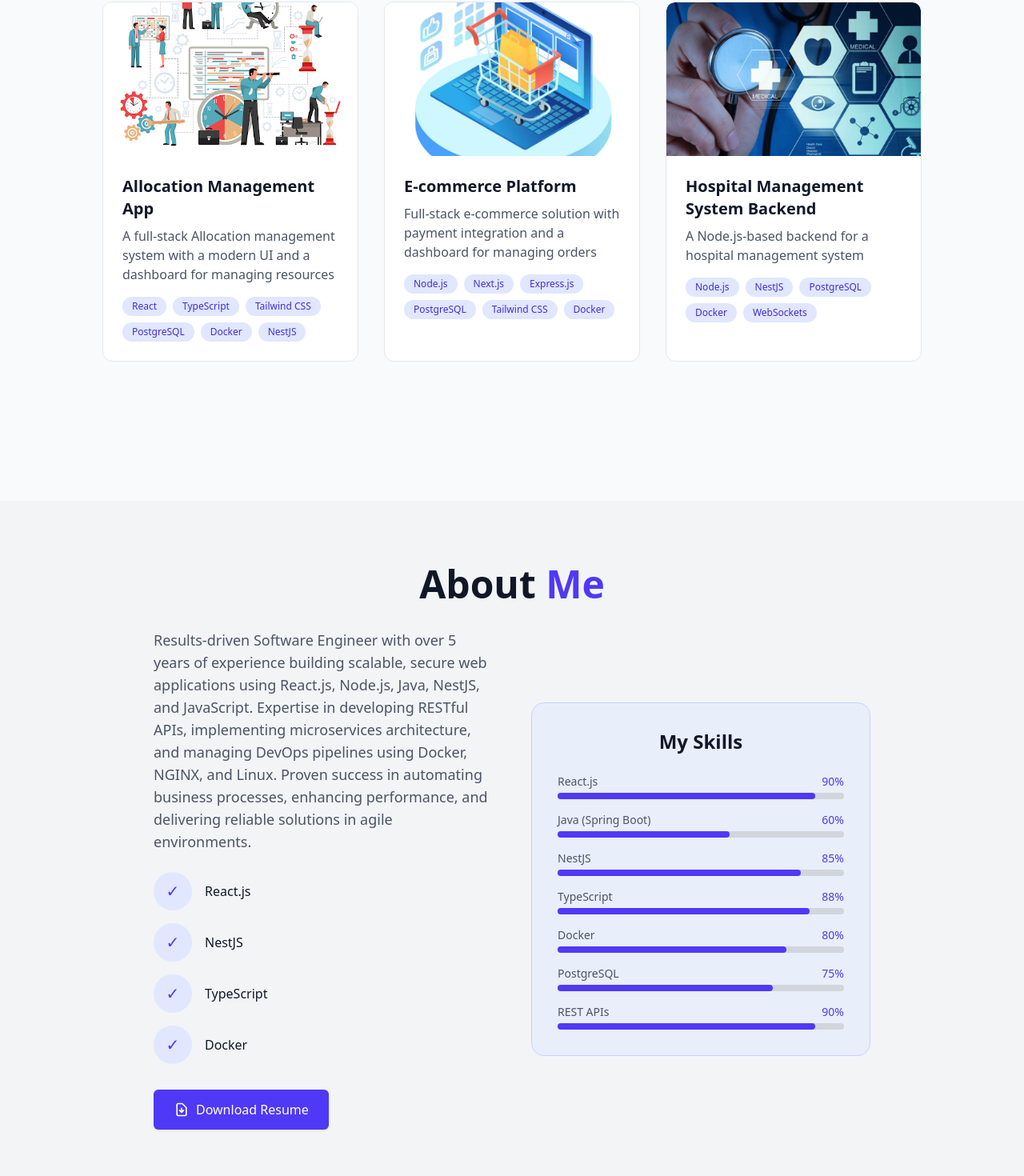
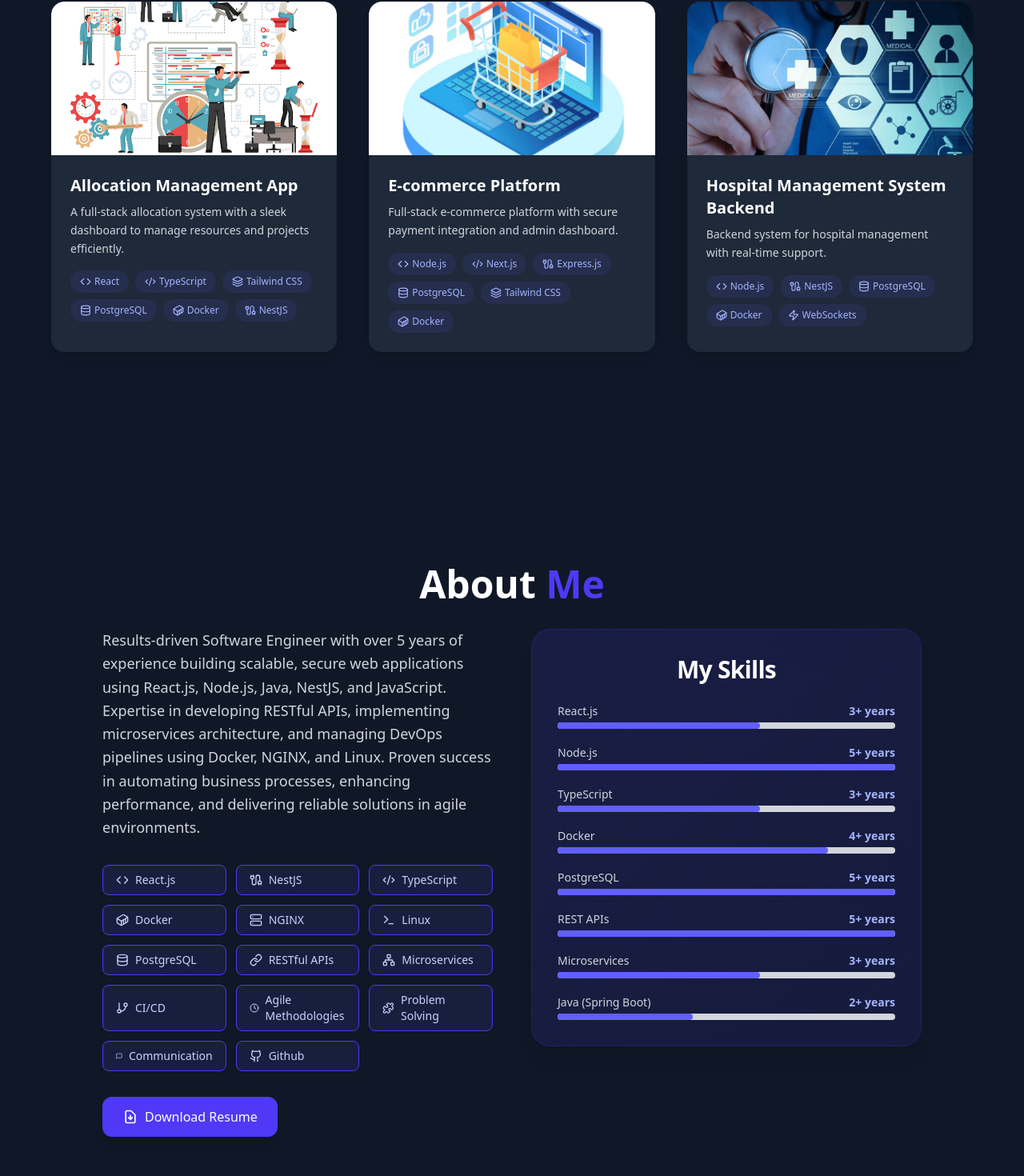
Before and after one commit to mohamedsamy911/Portfolio, a React (Vite) app: page / in a window 1280 px wide. Shown: the part 974-2444 px from the top of the page at 80% size. Built offline with nearby package versions, Linux system fonts and the light colour scheme; no server answers.

Commit message:
Feat: - add animation to projects section - change my skills card from precentage to years of exprince and add some animation - Gemini now responds with the language of the question

```diff
--- a/package.json
+++ b/package.json
@@ -20,6 +20,7 @@
     "@tailwindcss/vite": "^4.1.11",
     "framer-motion": "^12.23.6",
     "gsap": "^3.13.0",
+    "lucide-react": "^0.525.0",
     "react": "^19.1.0",
     "react-dom": "^19.1.0",
     "react-markdown": "^10.1.0",
--- a/src/components/AboutSection.tsx
+++ b/src/components/AboutSection.tsx
@@ -1,17 +1,55 @@
-import { motion } from "framer-motion";
-import React from "react"; // Explicitly import React for FC type
+import { motion, useInView } from "framer-motion";
+import React, { useEffect, useRef, useState, type JSX } from "react";
 import { RESUME_CONTENT } from "./AIChat";
 import resumePdfPath from "../assets/Resume 22025.pdf";
+import * as Icons from "lucide-react";
+
 interface AboutSectionProps {
   readonly theme: string;
 }
 
 const AboutSection: React.FC<AboutSectionProps> = ({ theme }) => {
-  // Extracting relevant data from RESUME_CONTENT
-  const professionalSummary = /PROFESSIONAL SUMMARY:([\s\S]*?)TECHNICAL SKILLS:/
+  const cardRef = useRef(null);
+  const isInView = useInView(cardRef, { amount: 0.3 });
+  const [hasAnimated, setHasAnimated] = useState(false);
+
+  useEffect(() => {
+    isInView ? setHasAnimated(true) : setHasAnimated(false);
+  }, [isInView]);
+
+  const professionalSummary =
+    /PROFESSIONAL SUMMARY:([\s\S]*?)TECHNICAL SKILLS:/i
       .exec(RESUME_CONTENT)?.[1]
       .trim();
-  // const resumePdfPath = "../assets/Resume 22025.pdf";
+
+  const skillIconMap: Record<string, JSX.Element> = {
+    "React.js": <Icons.Code className="w-4 h-4" />,
+    NestJS: <Icons.Cable className="w-4 h-4" />,
+    TypeScript: <Icons.Code2 className="w-4 h-4" />,
+    Docker: <Icons.Container className="w-4 h-4" />,
+    NGINX: <Icons.Server className="w-4 h-4" />,
+    Linux: <Icons.Terminal className="w-4 h-4" />,
+    PostgreSQL: <Icons.Database className="w-4 h-4" />,
+    "RESTful APIs": <Icons.Link className="w-4 h-4" />,
+    Microservices: <Icons.Network className="w-4 h-4" />,
+    "CI/CD": <Icons.GitBranch className="w-4 h-4" />,
+    "Agile Methodologies": <Icons.Clock className="w-4 h-4" />,
+    "Problem Solving": <Icons.Puzzle className="w-4 h-4" />,
+    Communication: <Icons.MessageSquare className="w-4 h-4" />,
+    Github: <Icons.Github className="w-4 h-4" />,
+  };
+
+  const experienceData = [
+    { technology: "React.js", years: 3 },
+    { technology: "Node.js", years: 5 },
+    { technology: "TypeScript", years: 3 },
+    { technology: "Docker", years: 4 },
+    { technology: "PostgreSQL", years: 5 },
+    { technology: "REST APIs", years: 5 },
+    { technology: "Microservices", years: 3 },
+    { technology: "Java (Spring Boot)", years: 2 },
+  ];
+
   const keySkills = [
     "React.js",
     "NestJS",
@@ -26,24 +64,14 @@ const AboutSection: React.FC<AboutSectionProps> = ({ theme }) => {
     "Agile Methodologies",
     "Problem Solving",
     "Communication",
-  ];
-
-  // For the "My Skills" section, using a selection of key technical skills with arbitrary levels
-  const mySkills = [
-    { name: "React.js", level: 90 },
-    { name: "Java (Spring Boot)", level: 60 },
-    { name: "NestJS", level: 85 },
-    { name: "TypeScript", level: 88 },
-    { name: "Docker", level: 80 },
-    { name: "PostgreSQL", level: 75 },
-    { name: "REST APIs", level: 90 },
+    "Github",
   ];
 
   return (
     <section
       id="about"
-      className={`min-h-screen w-full py-20 px-4 ${
-        theme === "dark" ? "bg-gray-800" : "bg-gray-100"
+      className={`min-h-screen w-full py-20 px-4 transition-colors duration-300 ${
+        theme === "dark" ? "bg-gray-900" : "bg-gray-100"
       }`}
     >
       <div className="container mx-auto">
@@ -52,7 +80,7 @@ const AboutSection: React.FC<AboutSectionProps> = ({ theme }) => {
           whileInView={{ opacity: 1, y: 0 }}
           transition={{ duration: 0.8 }}
           viewport={{ once: true }}
-          className="max-w-4xl mx-auto text-center"
+          className="max-w-5xl mx-auto text-center"
         >
           <h2
             className={`text-4xl md:text-5xl font-bold mb-8 ${
@@ -63,61 +91,61 @@ const AboutSection: React.FC<AboutSectionProps> = ({ theme }) => {
             <span className="text-indigo-600 dark:text-indigo-400">Me</span>
           </h2>
 
-          <div className="grid md:grid-cols-2 gap-12 items-center">
+          <div className="grid md:grid-cols-2 gap-12 items-start">
+            {/* Summary + Skills */}
             <div className="text-left">
               <p
-                className={`text-lg mb-6 ${
-                  theme === "dark" ? "text-gray-300" : "text-gray-600"
+                className={`text-lg mb-6 leading-relaxed ${
+                  theme === "dark" ? "text-gray-300" : "text-gray-700"
                 }`}
               >
                 {professionalSummary ||
                   "Results-driven Software Engineer with extensive experience in building scalable, secure web applications."}
               </p>
-              <div className="space-y-4">
-                {keySkills.slice(0, 4).map(
-                  (
-                    skill // Displaying a subset of key skills with checkmarks
-                  ) => (
-                    <div key={skill} className="flex items-center">
-                      <div
-                        className={`w-12 h-12 rounded-full flex items-center justify-center mr-4 ${
+
+              {/* Skill Badges */}
+              <motion.div
+                initial="hidden"
+                whileInView="visible"
+                variants={{
+                  hidden: {},
+                  visible: { transition: { staggerChildren: 0.05 } },
+                }}
+                viewport={{ once: true }}
+                className="grid grid-cols-2 sm:grid-cols-3 gap-3 mt-8"
+              >
+                {keySkills.map((skill) => (
+                  <motion.div
+                    key={skill}
+                    initial={{ opacity: 0, y: 10 }}
+                    animate={{ opacity: 1, y: 0 }}
+                    transition={{ duration: 0.3 }}
+                    className={`flex items-center px-4 py-2 rounded-lg shadow-sm border gap-2 text-sm font-medium
+        ${
           theme === "dark"
-                            ? "bg-indigo-500/10"
-                            : "bg-indigo-100"
-                        }`}
+            ? "bg-indigo-500/10 text-indigo-200 border-indigo-600 hover:bg-indigo-600/20"
+            : "bg-indigo-100 text-indigo-800 border-indigo-300 hover:bg-indigo-200"
+        } transition-transform duration-200 hover:-translate-y-1`}
                   >
-                        <span
-                          className={`text-xl ${
-                            theme === "dark"
-                              ? "text-indigo-400"
-                              : "text-indigo-600"
-                          }`}
-                        >
-                          ✓
-                        </span>
-                      </div>
-                      <span
-                        className={
-                          theme === "dark" ? "text-white" : "text-gray-900"
-                        }
-                      >
+                    {skillIconMap[skill] || (
+                      <Icons.BadgeInfo className="w-4 h-4" />
+                    )}
                     {skill}
-                      </span>
-                    </div>
-                  )
-                )}
-              </div>
-              {/* Download Resume Button */}
+                  </motion.div>
+                ))}
+              </motion.div>
+
+              {/* Download Button */}
               <motion.a
                 href={resumePdfPath}
-                download="Mohamed_Samy_Resume.pdf" // Suggested filename for download
-                whileHover={{ scale: 1.02 }}
+                download="Mohamed_Samy_Resume.pdf"
+                whileHover={{ scale: 1.05 }}
                 whileTap={{ scale: 0.98 }}
-                className={`mt-8 inline-flex items-center justify-center px-6 py-3 border border-transparent text-base font-medium rounded-md shadow-sm transition-colors duration-200
+                className={`mt-8 inline-flex items-center justify-center px-6 py-3 border border-transparent text-base font-medium rounded-xl shadow-lg transition-all duration-300
                   ${
                     theme === "dark"
-                      ? "bg-indigo-600 text-white hover:bg-indigo-700 focus:ring-indigo-500"
-                      : "bg-indigo-600 text-white hover:bg-indigo-700 focus:ring-indigo-500"
+                      ? "bg-indigo-600 text-white hover:shadow-indigo-500/30"
+                      : "bg-indigo-600 text-white hover:shadow-indigo-400/40"
                   }
                 `}
               >
@@ -133,64 +161,69 @@ const AboutSection: React.FC<AboutSectionProps> = ({ theme }) => {
                     strokeLinejoin="round"
                     strokeWidth={2}
                     d="M12 10v6m0 0l-3-3m3 3l3-3m2 8H7a2 2 0 01-2-2V5a2 2 0 012-2h5.586a1 1 0 01.707.293l5.414 5.414a1 1 0 01.293.707V19a2 2 0 01-2 2z"
-                  ></path>
+                  />
                 </svg>
                 Download Resume
               </motion.a>
             </div>
 
+            {/* Skills/Experience Card */}
             <motion.div
               initial={{ scale: 0.9 }}
               whileInView={{ scale: 1 }}
               transition={{ duration: 0.5 }}
               className="relative"
+              ref={cardRef}
             >
               <div
-                className={`rounded-2xl p-8 backdrop-blur-sm border ${
+                className={`rounded-3xl p-8 shadow-xl border backdrop-blur-xl transition-all duration-300
+        ${
           theme === "dark"
-                    ? "bg-indigo-500/10 border-indigo-500/20"
-                    : "bg-indigo-100/50 border-indigo-200"
+            ? "bg-gradient-to-br from-indigo-900/30 to-indigo-600/10 border-indigo-600/20"
+            : "bg-gradient-to-br from-white to-indigo-100/50 border-indigo-200"
         }`}
               >
                 <h3
-                  className={`text-2xl font-bold mb-6 ${
-                    theme === "dark" ? "text-white" : "text-gray-900"
+                  className={`text-3xl font-semibold mb-6 tracking-tight ${
+                    theme === "dark" ? "text-white" : "text-gray-800"
                   }`}
                 >
                   My Skills
                 </h3>
-                <div className="space-y-4">
-                  {mySkills.map((skill) => (
-                    <div key={skill.name}>
-                      <div className="flex justify-between items-center mb-1">
+                <div className="space-y-5">
+                  {experienceData.map((item) => (
+                    <div key={item.technology}>
+                      <div className="flex justify-between mb-1">
                         <span
                           className={`text-sm font-medium ${
-                            theme === "dark" ? "text-gray-300" : "text-gray-600"
+                            theme === "dark" ? "text-gray-300" : "text-gray-700"
                           }`}
                         >
-                          {skill.name}
+                          {item.technology}
                         </span>
                         <span
-                          className={`text-sm ${
+                          className={`text-sm font-semibold ${
                             theme === "dark"
-                              ? "text-indigo-400"
+                              ? "text-indigo-300"
                               : "text-indigo-600"
                           }`}
                         >
-                          {skill.level}%
+                          {item.years}+ {item.years === 1 ? "year" : "years"}
                         </span>
                       </div>
-                      <div
-                        className={`w-full rounded-full h-2 ${
-                          theme === "dark" ? "bg-gray-700" : "bg-gray-300"
-                        }`}
-                      >
-                        <div
-                          className={`h-2 rounded-full transition-all duration-500 ease-out ${
+                      <div className="w-full h-2 rounded-full bg-gray-300 dark:bg-gray-700 overflow-hidden">
+                        <motion.div
+                          initial={{ width: 0 }}
+                          animate={
+                            hasAnimated
+                              ? { width: `${(item.years / 5) * 100}%` }
+                              : { width: 0 }
+                          }
+                          transition={{ duration: 0.7, delay: 0.1 }}
+                          className={`h-full rounded-full ${
                             theme === "dark" ? "bg-indigo-500" : "bg-indigo-600"
                           }`}
-                          style={{ width: `${skill.level}%` }}
-                        ></div>
+                        />
                       </div>
                     </div>
                   ))}
@@ -203,4 +236,5 @@ const AboutSection: React.FC<AboutSectionProps> = ({ theme }) => {
     </section>
   );
 };
+
 export default AboutSection;
--- a/src/components/GlareHover.tsx
+++ b/src/components/GlareHover.tsx
@@ -88,7 +88,7 @@ const GlareHover: React.FC<GlareHoverProps> = ({
 
   return (
     <div
-      className={`relative grid place-items-center overflow-hidden cursor-pointer ${className}`}
+      className={`relative place-items-center overflow-hidden cursor-pointer ${className}`}
       style={{
         width,
         height,
--- a/src/components/ProjectsSection.tsx
+++ b/src/components/ProjectsSection.tsx
@@ -3,47 +3,65 @@ import hms from "../assets/hms.png";
 import ras from "../assets/ras.png";
 import ecommerce from "../assets/e-commerce.png";
 import GlareHover from "./GlareHover";
+import {
+  Code,
+  Database,
+  Layers,
+  Zap,
+  Container,
+  Code2,
+  Cable,
+} from "lucide-react";
+
 const projects = [
   {
     title: "Allocation Management App",
     description:
-      "A full-stack Allocation management system with a modern UI and a dashboard for managing resources",
+      "A full-stack allocation system with a sleek dashboard to manage resources and projects efficiently.",
     tags: [
-      "React",
-      "TypeScript",
-      "Tailwind CSS",
-      "PostgreSQL",
-      "Docker",
-      "NestJS",
+      { label: "React", icon: <Code className="w-3.5 h-3.5" /> },
+      { label: "TypeScript", icon: <Code2 className="w-3.5 h-3.5" /> },
+      { label: "Tailwind CSS", icon: <Layers className="w-3.5 h-3.5" /> },
+      { label: "PostgreSQL", icon: <Database className="w-3.5 h-3.5" /> },
+      { label: "Docker", icon: <Container className="w-3.5 h-3.5" /> },
+      { label: "NestJS", icon: <Cable className="w-3.5 h-3.5" /> },
     ],
     pic: ras,
   },
   {
     title: "E-commerce Platform",
     description:
-      "Full-stack e-commerce solution with payment integration and a dashboard for managing orders",
+      "Full-stack e-commerce platform with secure payment integration and admin dashboard.",
     tags: [
-      "Node.js",
-      "Next.js",
-      "Express.js",
-      "PostgreSQL",
-      "Tailwind CSS",
-      "Docker",
+      { label: "Node.js", icon: <Code className="w-3.5 h-3.5" /> },
+      { label: "Next.js", icon: <Code2 className="w-3.5 h-3.5" /> },
+      { label: "Express.js", icon: <Cable className="w-3.5 h-3.5" /> },
+      { label: "PostgreSQL", icon: <Database className="w-3.5 h-3.5" /> },
+      { label: "Tailwind CSS", icon: <Layers className="w-3.5 h-3.5" /> },
+      { label: "Docker", icon: <Container className="w-3.5 h-3.5" /> },
     ],
     pic: ecommerce,
   },
   {
     title: "Hospital Management System Backend",
-    description: "A Node.js-based backend for a hospital management system",
-    tags: ["Node.js", "NestJS", "PostgreSQL", "Docker", "WebSockets"],
+    description:
+      "Backend system for hospital management with real-time support.",
+    tags: [
+      { label: "Node.js", icon: <Code className="w-3.5 h-3.5" /> },
+      { label: "NestJS", icon: <Cable className="w-3.5 h-3.5" /> },
+      { label: "PostgreSQL", icon: <Database className="w-3.5 h-3.5" /> },
+      { label: "Docker", icon: <Container className="w-3.5 h-3.5" /> },
+      { label: "WebSockets", icon: <Zap className="w-3.5 h-3.5" /> },
+    ],
     pic: hms,
   },
 ];
+
 interface ProjectsSectionProps {
   readonly theme: string;
 }
-const ProjectsSection: React.FC<ProjectsSectionProps> = ({theme}) => {
 
+const ProjectsSection: React.FC<ProjectsSectionProps> = ({ theme }) => {
   return (
     <section
       id="projects"
@@ -57,7 +75,7 @@ const ProjectsSection: React.FC<ProjectsSectionProps> = ({theme}) => {
           whileInView={{ opacity: 1, y: 0 }}
           transition={{ duration: 0.8 }}
           viewport={{ once: true }}
-          className="max-w-5xl mx-auto"
+          className="max-w-6xl mx-auto"
         >
           <h2
             className={`text-4xl md:text-5xl font-bold mb-12 text-center ${
@@ -70,66 +88,68 @@ const ProjectsSection: React.FC<ProjectsSectionProps> = ({theme}) => {
             </span>
           </h2>
 
-          <div className="grid md:grid-cols-2 lg:grid-cols-3 gap-8">
+          <div className="grid md:grid-cols-2 lg:grid-cols-3 gap-10">
             {projects.map((project, index) => (
               <motion.div
                 key={project.title}
-                initial={{ opacity: 0, y: 20 }}
+                initial={{ opacity: 0, y: 30 }}
                 whileInView={{ opacity: 1, y: 0 }}
-                transition={{ duration: 0.5, delay: index * 0.1 }}
+                transition={{ duration: 0.6, delay: index * 0.15 }}
                 viewport={{ once: true }}
-                className={`rounded-xl overflow-hidden hover:shadow-lg transition-all ${
+                className={`rounded-2xl overflow-hidden shadow-lg hover:shadow-2xl transition-all duration-300 group ${
                   theme === "dark"
-                    ? "bg-gray-800 hover:shadow-indigo-500/10"
-                    : "bg-white hover:shadow-indigo-400/10 border border-gray-200"
+                    ? "bg-gray-800 hover:shadow-indigo-600/20"
+                    : "bg-white hover:shadow-indigo-400/20 border border-gray-200"
                 }`}
               >
                 <GlareHover
-
                   glareColor="#ffffff"
                   glareOpacity={0.3}
                   glareAngle={-30}
                   glareSize={300}
                   transitionDuration={800}
                   playOnce={false}
+                  className="h-full"
                 >
                   <div
-                    className={`h-48 w-full ${
-                      theme === "dark" ? "bg-indigo-500/10" : "bg-indigo-100/50"
+                    className={`h-48 w-full overflow-hidden ${
+                      theme === "dark" ? "bg-indigo-500/10" : "bg-indigo-100/40"
                     }`}
                   >
                     <img
-                      className="w-full h-full object-cover"
                       src={project.pic}
                       alt={project.title}
+                      className="w-full h-full object-cover group-hover:scale-105 transition-transform duration-500 rounded-t-2xl"
                     />
                   </div>
                   <div className="p-6">
                     <h3
-                      className={`text-xl font-bold mb-2 ${
-                        theme === "dark" ? "text-white" : "text-gray-900"
+                      className={`text-xl font-bold mb-2 transition-colors ${
+                        theme === "dark" ? "text-white" : "text-gray-800"
                       }`}
                     >
                       {project.title}
                     </h3>
                     <p
-                      className={`mb-4 ${
+                      className={`mb-4 text-sm leading-relaxed ${
                         theme === "dark" ? "text-gray-300" : "text-gray-600"
                       }`}
                     >
                       {project.description}
                     </p>
-                    <div className="flex flex-wrap gap-2">
-                      {project.tags.map((tag) => (
+                    <div className="flex flex-wrap gap-2 mt-4">
+                      {project.tags.map(({ label, icon }) => (
                         <span
-                          key={tag}
-                          className={`text-xs px-3 py-1 rounded-full ${
+                          key={label}
+                          className={`flex items-center gap-1 px-3 py-1.5 text-xs rounded-full font-medium transition-all duration-200
+                          ${
                             theme === "dark"
-                              ? "bg-indigo-500/10 text-indigo-400"
-                              : "bg-indigo-100 text-indigo-700"
+                              ? "bg-indigo-500/10 text-indigo-300 hover:bg-indigo-500/20"
+                              : "bg-indigo-100 text-indigo-700 hover:bg-indigo-200"
                           }`}
                         >
-                          {tag}
+                          {icon}
+                          {label}
                         </span>
                       ))}
                     </div>
@@ -142,5 +162,6 @@ const ProjectsSection: React.FC<ProjectsSectionProps> = ({theme}) => {
       </div>
     </section>
   );
-}
+};
+
 export default ProjectsSection;
--- a/src/context/ThemeContext.tsx
+++ b/src/context/ThemeContext.tsx
@@ -11,11 +11,11 @@ const ThemeContext = createContext<ThemeContextType>({
 });
 
 export const ThemeProvider = ({ children }: { children: React.ReactNode }) => {
-  const [theme, setTheme] = useState("light");
+  const [theme, setTheme] = useState("dark");
 
   useEffect(() => {
     // Check for saved theme preference
-    const savedTheme = localStorage.getItem("theme") || "light";
+    const savedTheme = localStorage.getItem("theme") || "dark";
     setTheme(savedTheme);
     document.documentElement.classList.toggle("dark", savedTheme === "dark");
   }, []);
```
Also changed, not shown: src/components/AIChat.tsx (+8 -7 lines), 1 other file (tests, documents, lock files or other folders). Lines whose indentation alone changed are shown as unchanged.
